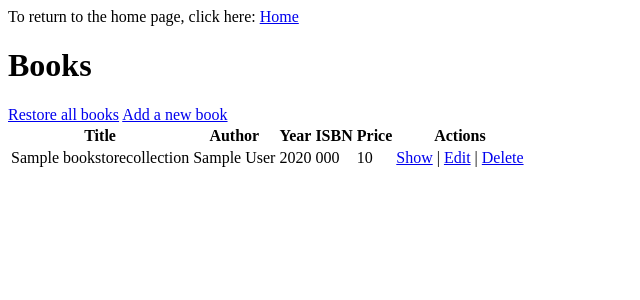
After one commit to osbm/ain3003-term-project, a Flask app: page /books/restore in a window 1280 px wide. The commit adds this page. Shown: the top 300 px of the page, without its empty margins (0-640 px from the left). Run offline with Flask 3, Linux system fonts and the light colour scheme; a database or web service that is not in the repository returns one stand-in record (values such as "Sample title").

Commit message:
all working except update

```diff
--- a/app.py
+++ b/app.py
@@ -1,67 +1,112 @@
-from flask import Flask, jsonify, request, render_template
-from flask_pymongo import PyMongo
+from flask import Flask, jsonify, request, render_template, redirect, url_for
+from pymongo import MongoClient
 
 import os
 
-# get mongo uri from env
+# prepare mongo connection
 mongo_uri = os.getenv("MONGO_URI")
 print("mongo_uri: ", mongo_uri)
+mongo_client = MongoClient(mongo_uri + "/bookstoredatabase")
+database = mongo_client["bookstoredatabase"]
+collection = database["bookstorecollection"]
 
+# prepare flask app
 app = Flask(__name__, template_folder="templates")
-app.config["MONGO_URI"] = mongo_uri + "/bookstoredatabase"
+
 
 # database name is bookstoredatabase
 # collection name is bookstorecollection
 
-mongo = PyMongo(app)
+@app.route("/", methods=["GET"])
+def index():
+    return render_template("index.html")
+
 
 @app.route("/books", methods=["GET"])
 def get_all_books():
-    books = mongo.db.bookstorecollection
-    output = []
-    for book in books.find():
-        output.append(
-            {
-                "title": book["title"],
-                "author": book["author"],
-                "isbn": book["isbn"],
-                "price": book["price"],
-            }
-        )
-    return jsonify({"result": output})
+    books = collection.find()
+    return render_template("show_books.html", books=books)
 
-@app.route("/books/add", methods=["GET"])
-def render_add_book_form():
-    return render_template("add_book.html")
+@app.route("/books/restore", methods=["GET"])
+def restore_all_books():
+    # drop collection
+    collection.drop()
+    # recreate collection from bookstrore.json
 
+    # import documents from json file
+    import json
+    with open("bookstore.json") as f:
+        books = json.load(f)
+    collection.insert_many(books)
 
-@app.route("/")
-def index():
-    return render_template("index.html")
-
-# add a book
-@app.route("/books", methods=["POST"])
-def add_book():
-    books = mongo.db.bookstorecollection
-    title = request.json["title"]
-    author = request.json["author"]
-    isbn = request.json["isbn"]
-    price = request.json["price"]
-
-    book_id = books.insert_one(
-        {"title": title, "author": author, "isbn": isbn, "price": price}
-    ).inserted_id
-
-    new_book = books.find_one({"_id": book_id})
-    output = {
-        "title": new_book["title"],
-        "author": new_book["author"],
-        "isbn": new_book["isbn"],
-        "price": new_book["price"],
-    }
-    return jsonify({"result": output})
+    books = collection.find()
+    return render_template("show_books.html", books=books)
 
 
 
+
+@app.route("/books/<book_isbn>", methods=["GET"])
+def get_book(book_isbn):
+    book = collection.find_one({"isbn": book_isbn})
+    return render_template("show_book.html", book=book)
+
+# @app.route("/books/<book_isbn>/edit", methods=["GET"])
+# def edit_book(book_isbn):
+#     book = collection.find_one({"isbn": book_isbn})
+#     return render_template("edit_book.html", book=book)
+
+# @app.route("/books/<book_isbn>/edit", methods=["POST"])
+# def update_book(book_isbn):
+#     book = request.form
+#     print("book_isbn: ", book_isbn)
+#     print("book: ", book)
+#     collection.update_one({"isbn": book_isbn}, {"$set": book})
+#     return redirect(url_for("get_all_books"))
+
+
+# now merge the two routes below into one
+
+@app.route("/books/<book_isbn>/edit", methods=["GET", "POST"])
+def edit_book(book_isbn):
+    if request.method == "GET":
+        book = collection.find_one({"isbn": book_isbn})
+        return render_template("edit_book.html", book=book)
+    else:
+        book = request.form
+        # print new values from form
+        # print("book_isbn: ", book_isbn)
+        print("book: ", book)
+        for key in book:
+            print(key, book[key])
+
+        collection.update_one(
+            {"isbn": book_isbn},
+            {"$set":
+                {
+                    "isbn": book["isbn"],
+                    "title": book["title"],
+                    "author.firstName": book["author_first_name"],
+                    "author.lastName": book["author_last_name"],
+                    "year": book["year"],
+                    "price": book["price"]
+                }
+            },
+            upsert=True
+        )
+        return redirect(url_for("get_all_books"))
+
+@app.route("/books/<book_isbn>/delete", methods=["GET"])
+def delete_book(book_isbn):
+    book = collection.find_one({"isbn": book_isbn})
+    collection.delete_one({"isbn": book_isbn})
+    return redirect(url_for("get_all_books"))
+
+
+@app.route("/books", methods=["POST"])
+def add_book():
+    book = request.form
+    collection.insert_one(book)
+    return render_template("add_book.html", book=book)
+
 if __name__ == "__main__":
     app.run(debug=True, host="0.0.0.0")
--- /dev/null
+++ b/templates/show_books.html
@@ -0,0 +1,46 @@
+<!DOCTYPE html>
+<html lang="en">
+<head>
+    <meta charset="UTF-8">
+    <meta name="viewport" content="width=device-width, initial-scale=1.0">
+    <title>Add Book</title>
+</head>
+<body>
+    To return to the home page, click here: <a href="/">Home</a>
+    <div class="container">
+        <h1>Books</h1>
+
+        <a href="/books/restore">Restore all books</a>
+        <a href="/books/new">Add a new book</a>
+
+        <table class="table table-striped">
+            <thead>
+                <tr>
+                    <th>Title</th>
+                    <th>Author</th>
+                    <th>Year</th>
+                    <th>ISBN</th>
+                    <th>Price</th>
+                    <th>Actions</th>
+                </tr>
+            </thead>
+            <tbody>
+                {% for book in books %}
+                <tr>
+                    <td>{{ book.title }}</td>
+                    <td>{{ book.author.firstName }} {{ book.author.lastName }}</td>
+                    <td>{{ book.year }}</td>
+                    <td>{{ book.isbn }}</td>
+                    <td>{{ book.price }}</td>
+                    <td>
+                        <a href="/books/{{ book.isbn }}">Show</a> |
+                        <a href="/books/{{ book.isbn }}/edit">Edit</a> |
+                        <a href="/books/{{ book.isbn }}/delete">Delete</a>
+                    </td>
+                </tr>
+                {% endfor %}
+            </tbody>
+        </table>
+    </div>
+</body>
+</html>
```
Also changed, not shown: templates/edit_book.html (added, +22 -0 lines), templates/index.html (+25 -5 lines), templates/show_book.html (added, +19 -0 lines).
